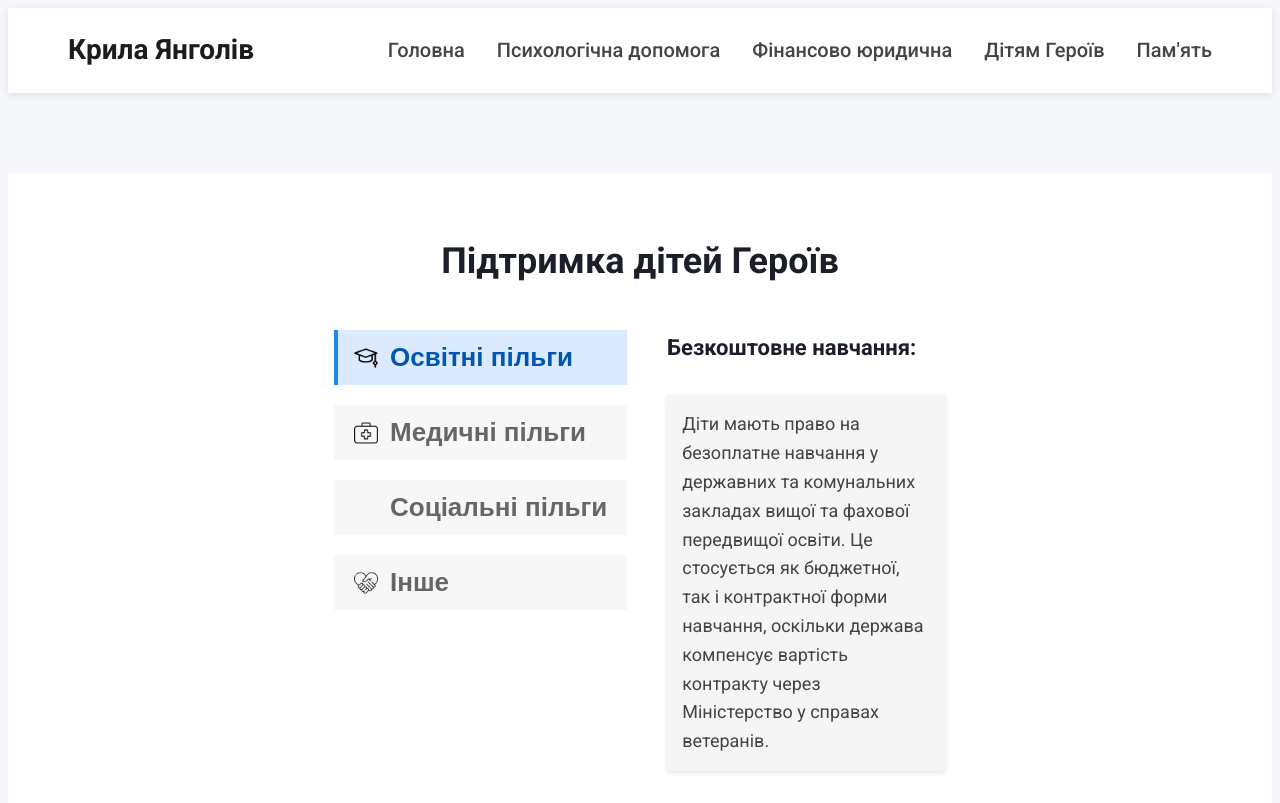
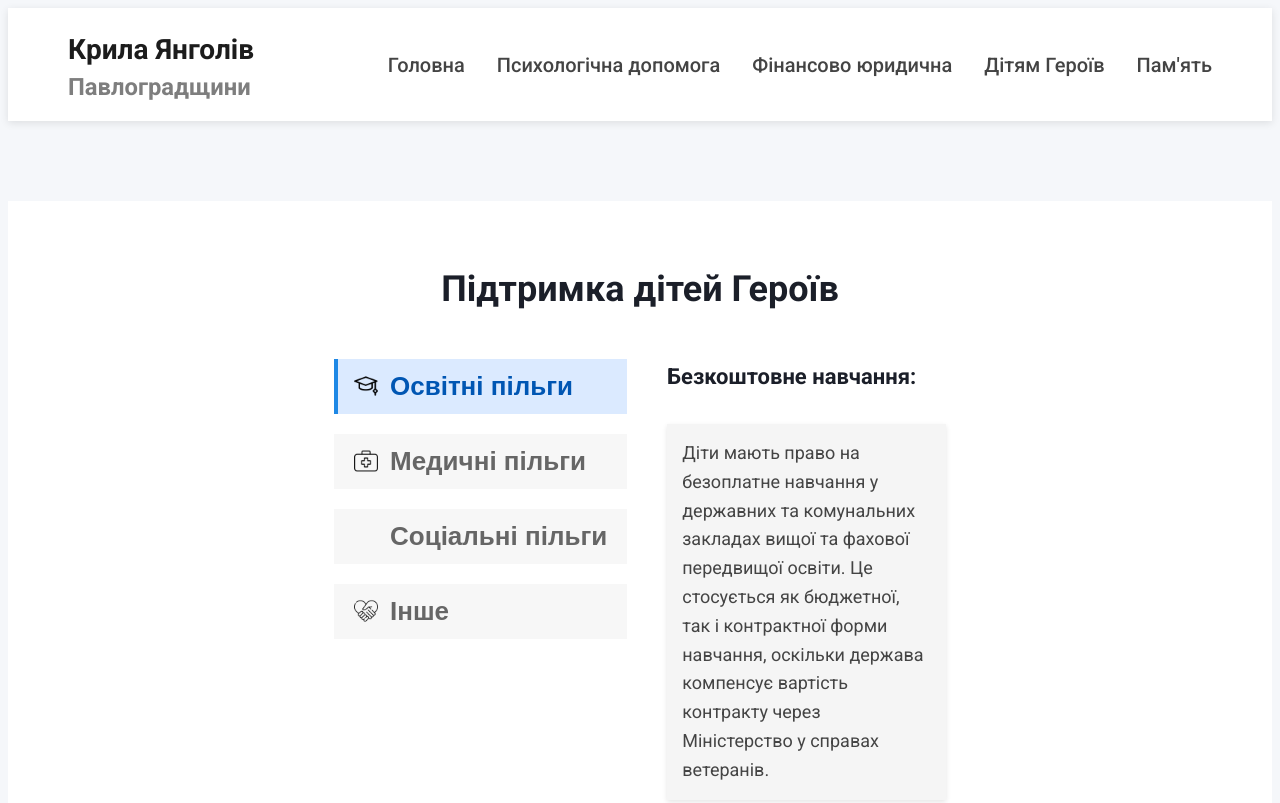
Before and after one commit to Wen-Weni/Angel-wings, a plain HTML site: page child-support.html in a window 1280 px wide. Shown: the top 803 px of the page. Drawn offline with Linux system fonts and the light colour scheme.

Commit message:
Update child-support.html

```diff
--- a/child-support.html
+++ b/child-support.html
@@ -10,10 +10,17 @@
     <link rel="stylesheet" href="css/mobile.css" media="only screen and (max-width: 768px)"/>
     <link rel="stylesheet" href="css/children.css"/>
 </head>
-
+<style>
+.logo p {
+  font-size: 0.85em;
+  margin: 0;
+  line-height: 1.2;
+  color: rgb(126, 126, 126);
+}
+</style>
 <body>
     <header class="site-header">
-        <div class="logo">Крила Янголів</div>
+        <div class="logo">Крила Янголів <p>Павлоградщини</p></div>
         <nav class="nav">
           <a href="index.html">Головна</a>
           <a href="psych-help.html">Психологічна допомога</a>
```
